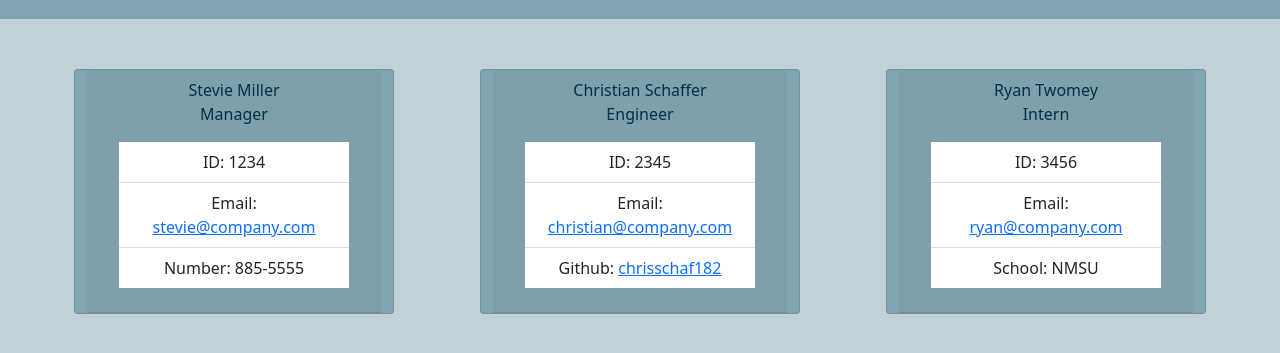
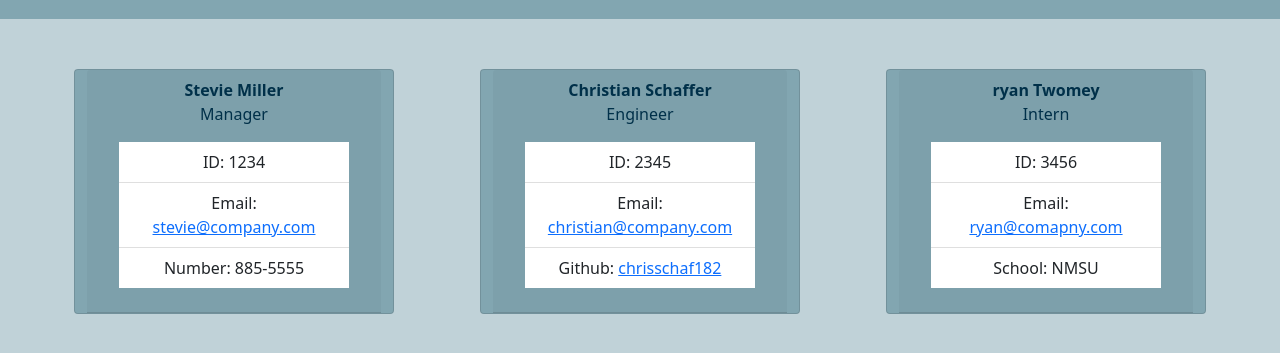
Before and after one commit to StevieMiller/team-awesome, a website: page index.html in a window 1280 px wide. Shown: the part 185-538 px from the top of the page. Drawn offline with nearby package versions, Linux system fonts and the light colour scheme.

```diff
--- a/index.html
+++ b/index.html
@@ -15,7 +15,7 @@
       <main class="d-flex justify-content-evenly row">
 
   <div class="card" style="width: 20em">
-  <div class="card-header text-center"> Stevie Miller <br>
+    <div class="card-header text-center"><strong> Stevie Miller </strong><br>
       <div>Manager</div>
         <div class="card-body">
           <ul class="list-group list-group-flush">
@@ -29,7 +29,7 @@
 
 
   <div class="card" style="width: 20em">
-  <div class="card-header text-center"> Christian Schaffer <br>
+    <div class="card-header text-center"><strong> Christian Schaffer </strong><br>
       <div>Engineer</div>
         <div class="card-body">
           <ul class="list-group list-group-flush">
@@ -43,12 +43,12 @@
 
 
   <div class="card" style="width: 20em">
-  <div class="card-header text-center"> Ryan Twomey <br>
+    <div class="card-header text-center"><strong> ryan Twomey </strong><br>
       <div>Intern</div>
         <div class="card-body">
           <ul class="list-group list-group-flush">
             <li class="list-group-item">ID: 3456 </li>
-  <li class="list-group-item">Email: <span id="email"><a href="mailto:ryan@company.com">ryan@company.com</a><span></li>
+            <li class="list-group-item">Email: <span id="email"><a href="mailto:ryan@comapny.com">ryan@comapny.com</a><span></li>
             <li class="list-group-item">School: NMSU </li>
           </ul>
         </div>
```
Also changed, not shown: README.md, assets/images/team-awesome.png (added). Lines whose indentation alone changed are shown as unchanged.
